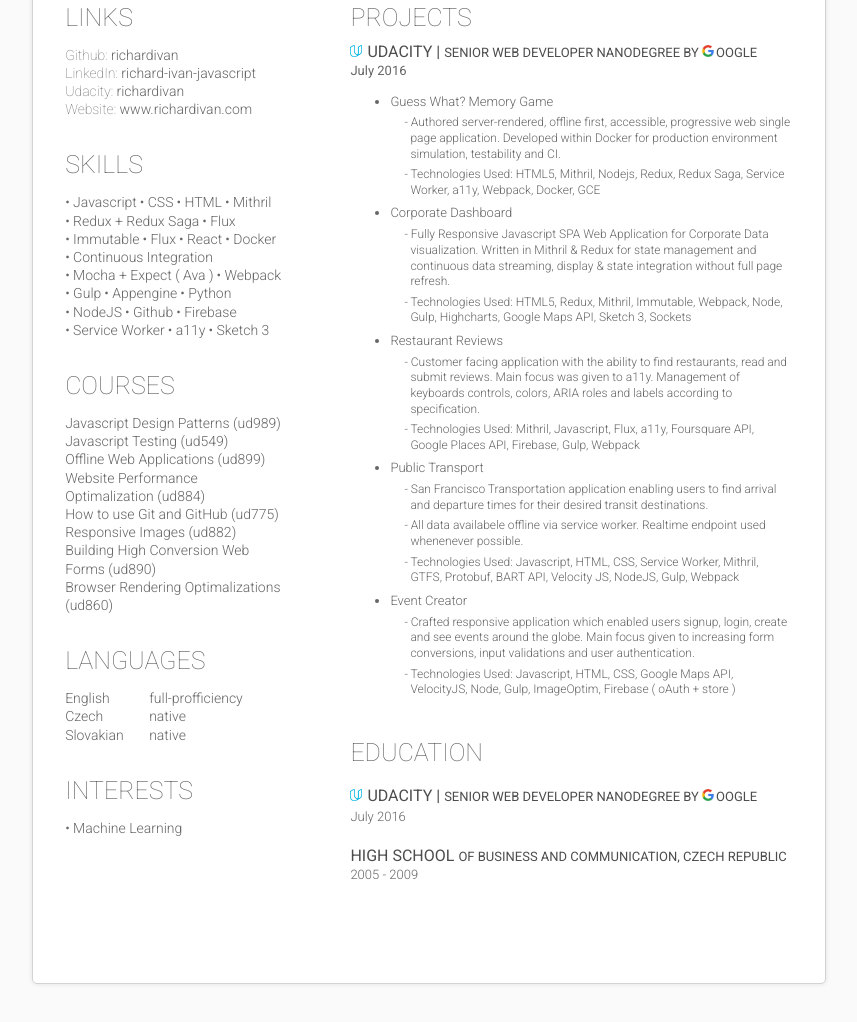
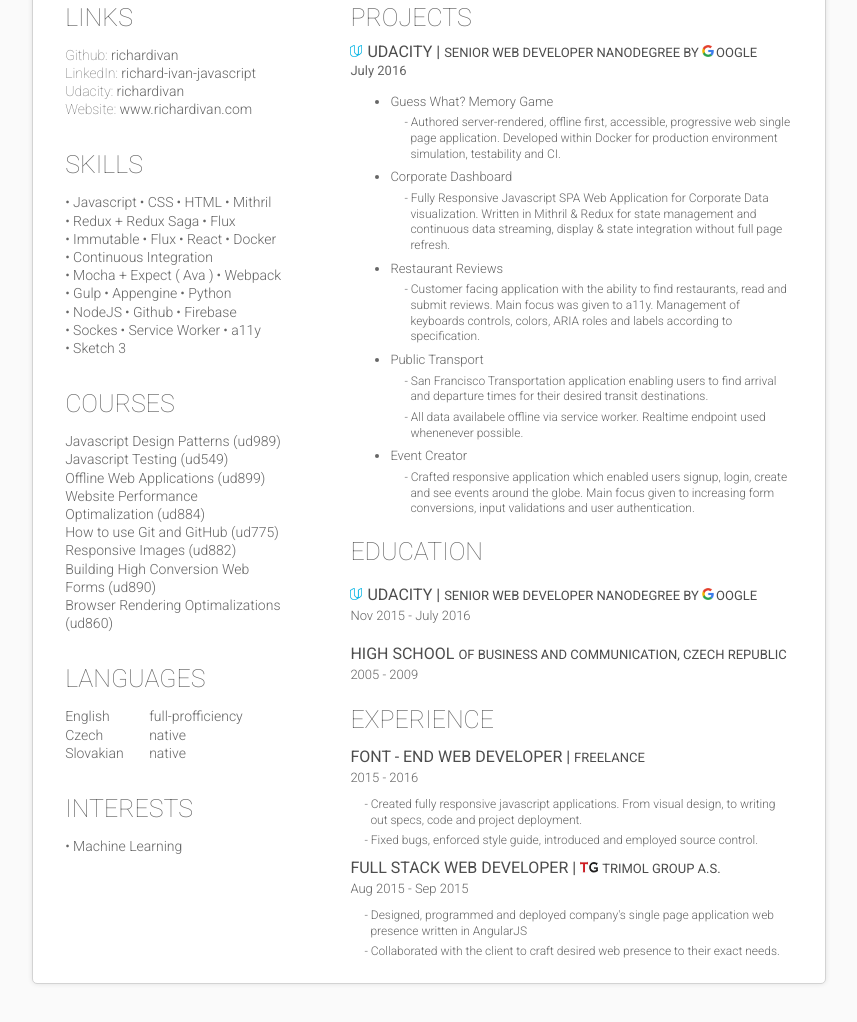
Before and after one commit to RichardIvan/cv, a website: page index.html in a window 1280 px wide. Shown: the part 214-1236 px from the top of the page, without its empty margins (211-1068 px from the left). Drawn offline with nearby package versions, Linux system fonts and the light colour scheme; files that its build step writes are made by us from their sources; a script that the page names is missing; files whose address does not match are found by name.

Commit message:
feat(main): update education and experience

```diff
--- a/index.html
+++ b/index.html
@@ -52,6 +52,7 @@
                 <li>NodeJS</li>
                 <li>Github</li>
                 <li>Firebase</li>
+                <li>Sockes</li>
                 <li>Service Worker</li>
                 <li>a11y</li>
                 <li>Sketch 3</li>
@@ -110,21 +111,18 @@
                   <ul class=single-project>
                     <li>Guess What? Memory Game</li>
                     <li><span class="dash"></span>Authored server-rendered, offline first, accessible, progressive web single page application. Developed within Docker for production environment simulation, testability and CI.</li>
-                    <li><span class="dash"></span>Technologies Used: HTML5, Mithril, Nodejs, Redux, Redux Saga, Service Worker, a11y, Webpack, Docker, GCE</li>
                   </ul>
                 </li>
                 <li>
                   <ul class=single-project>
                     <li>Corporate Dashboard</li>
                     <li><span class="dash"></span>Fully Responsive Javascript SPA Web Application for Corporate Data visualization. Written in Mithril & Redux for state management and continuous data streaming, display & state integration without full page refresh.</li>
-                    <li><span class="dash"></span>Technologies Used: HTML5, Redux, Mithril, Immutable, Webpack, Node, Gulp, Highcharts, Google Maps API, Sketch 3, Sockets</li>
                   </ul>
                 </li>
                 <li>
                   <ul class=single-project>
                     <li>Restaurant Reviews</li>
                     <li><span class="dash"></span>Customer facing application with the ability to find restaurants, read and submit reviews. Main focus was given to a11y. Management of keyboards controls, colors, ARIA roles and labels according to specification.</li>
-                    <li><span class="dash"></span>Technologies Used: Mithril, Javascript, Flux, a11y, Foursquare API, Google Places API, Firebase, Gulp, Webpack</li>
                   </ul>
                 </li>
                 <li>
@@ -132,14 +130,12 @@
                     <li>Public Transport</li>
                     <li><span class="dash"></span>San Francisco Transportation application enabling users to find arrival and departure times for their desired transit destinations.</span></li>
                     <li><span class="dash"></span>All data availabele offline via service worker. Realtime endpoint used whenenever possible.</li>
-                    <li><span class="dash"></span>Technologies Used: Javascript, HTML, CSS, Service Worker, Mithril, GTFS, Protobuf, BART API, Velocity JS, NodeJS, Gulp, Webpack</li>
                   </ul>
                 </li>
                 <li>
                   <ul class=single-project>
                     <li>Event Creator</li>
                     <li><span class="dash"></span>Crafted responsive application which enabled users signup, login, create and see events around the globe. Main focus given to increasing form conversions, input validations and user authentication.</li>
-                    <li><span class="dash"></span>Technologies Used: Javascript, HTML, CSS, Google Maps API, VelocityJS, Node, Gulp, ImageOptim, Firebase ( oAuth + store )</li>
                   </ul>
                 </li>
               </ul>
@@ -149,10 +145,33 @@
               <ul>
                 <li>
                   <h3><img width="12px" height="12px" src="./img/udacity-logo-transparent.png" alt="" />Udacity | <span class="second-class">Senior Web Developer Nanodegree by <img width="12px" height="12px" src="./img/google-logo-transparent.png" alt="" />oogle</span></h3>
-                  <p>July 2016</p>
+                  <p>Nov 2015 - July 2016</p>
                 </li>
-                <h3>High School  <span class="second-class">of Business and communication, Czech Republic</span></h3>
-                <p>2005 - 2009</p>
+                <li>
+                  <h3>High School  <span class="second-class">of Business and communication, Czech Republic</span></h3>
+                  <p>2005 - 2009</p>
+                </li>
+              </ul>
+            </section>
+            <section class="experience-container">
+              <h2>Experience</h2>
+              <ul>
+                <li>
+                  <h3>Font - End Web Developer | <span class="second-class">Freelance</span></h3>
+                  <p>2015 - 2016</p>
+                  <ul class="work-attributions">
+                    <li><span class="dash"></span>Created fully responsive javascript applications. From visual design, to writing out specs, code and project deployment.</li>
+                    <li><span class="dash"></span>Fixed bugs, enforced style guide, introduced and employed source control.</li>
+                  </ul>
+                </li>
+                <li>
+                  <h3>Full Stack Web Developer | <span class="second-class"><img width="18px" height="12px" src="./img/trimol-logo.png" alt="" />Trimol Group a.s.</span></h3>
+                  <p>Aug 2015 - Sep 2015</p>
+                  <ul class="work-attributions">
+                    <li><span class="dash"></span>Designed, programmed and deployed company's single page application web presence written in AngularJS</li>
+                    <li><span class="dash"></span>Collaborated with the client to craft desired web presence to their exact needs.</li>
+                  </ul>
+                </li>
               </ul>
             </section>
           </section>
--- a/sass/main.sass
+++ b/sass/main.sass
@@ -60,7 +60,7 @@
 .main-info
   flex: 2
   section
-    margin: 40px 0
+    margin: 20px 0
   section:first-child
     margin: 0
 
@@ -120,7 +120,7 @@
   li:first-child
     width: 6em
 
-.projects-container, .education-container
+.projects-container, .education-container, .experience-container
   p
     font-size: 13px
     margin: 0
@@ -139,7 +139,7 @@
       font-size: 12px
       .dash:before
         content: '- '
-        margin-left: -0.5em;
+        margin-left: -0.5em
     li:before
       padding-left: -3em
     li:first-child
@@ -157,6 +157,20 @@
   li
     margin: 20px 0
 
+.experience-container
+  .work-attributions
+    list-type: disc
+    margin-top: 10px
+    li
+      font-size: 12px
+      margin: 5px 0
+      padding-left: 20px
+      .dash:before
+        content: '- '
+        margin-left: -0.5em
+  img
+    margin-right: 4px
+
 @page
     size: A4
     margin: 0
```
Also changed, not shown: dist/css/main.css, dist/img/trimol-logo.png (added), dist/index.html, img/trimol-logo.png (added).
